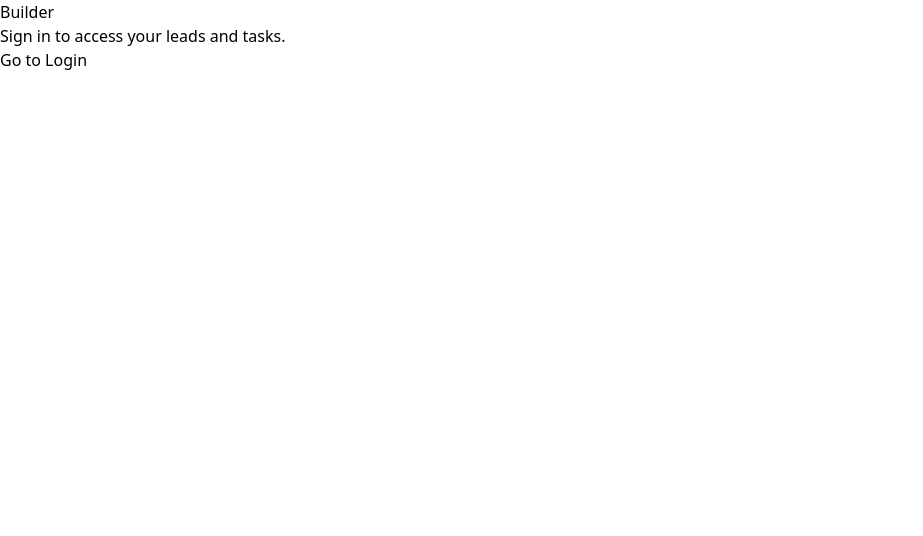
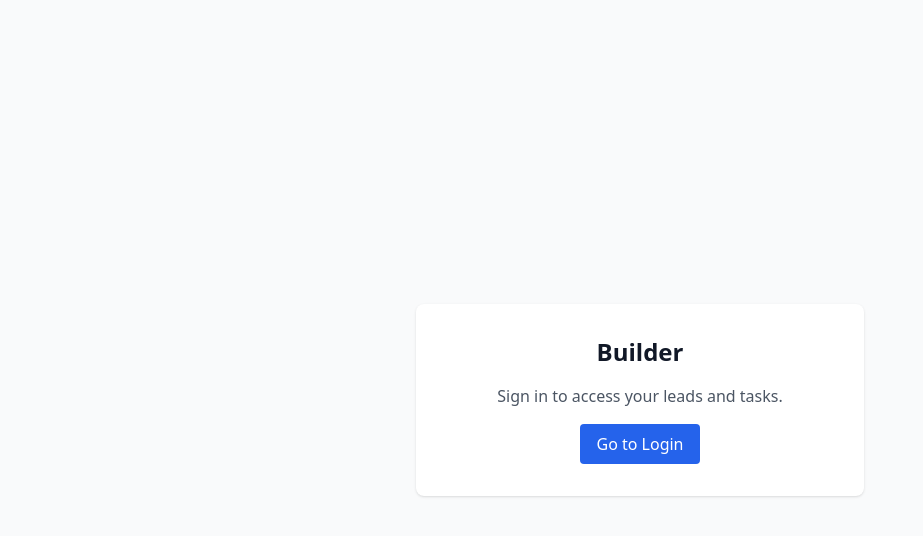
Before and after one commit to RIPRODUCTIONS/V1_Build, a Next.js app in the folder apps/web/: page / in a window 1280 px wide. Shown: the top 536 px of the page, without its empty margins (0-923 px from the left). Built offline with nearby package versions, Linux system fonts and the light colour scheme.

Commit message:
ci: consolidate pipeline; start API and wait for health; cache deps; upload results on failure\nweb: fix Tailwind content paths to silence warnings

```diff
--- a/apps/web/tailwind.config.js
+++ b/apps/web/tailwind.config.js
@@ -1,6 +1,9 @@
 /** @type {import('tailwindcss').Config} */
 module.exports = {
-  content: ["./pages/**/*.{js,ts,jsx,tsx}", "./components/**/*.{js,ts,jsx,tsx}", "./app/**/*.{js,ts,jsx,tsx}"],
+  content: [
+    "./src/app/**/*.{js,ts,jsx,tsx}",
+    "./src/components/**/*.{js,ts,jsx,tsx}",
+  ],
   theme: {
     extend: {},
   },
```
